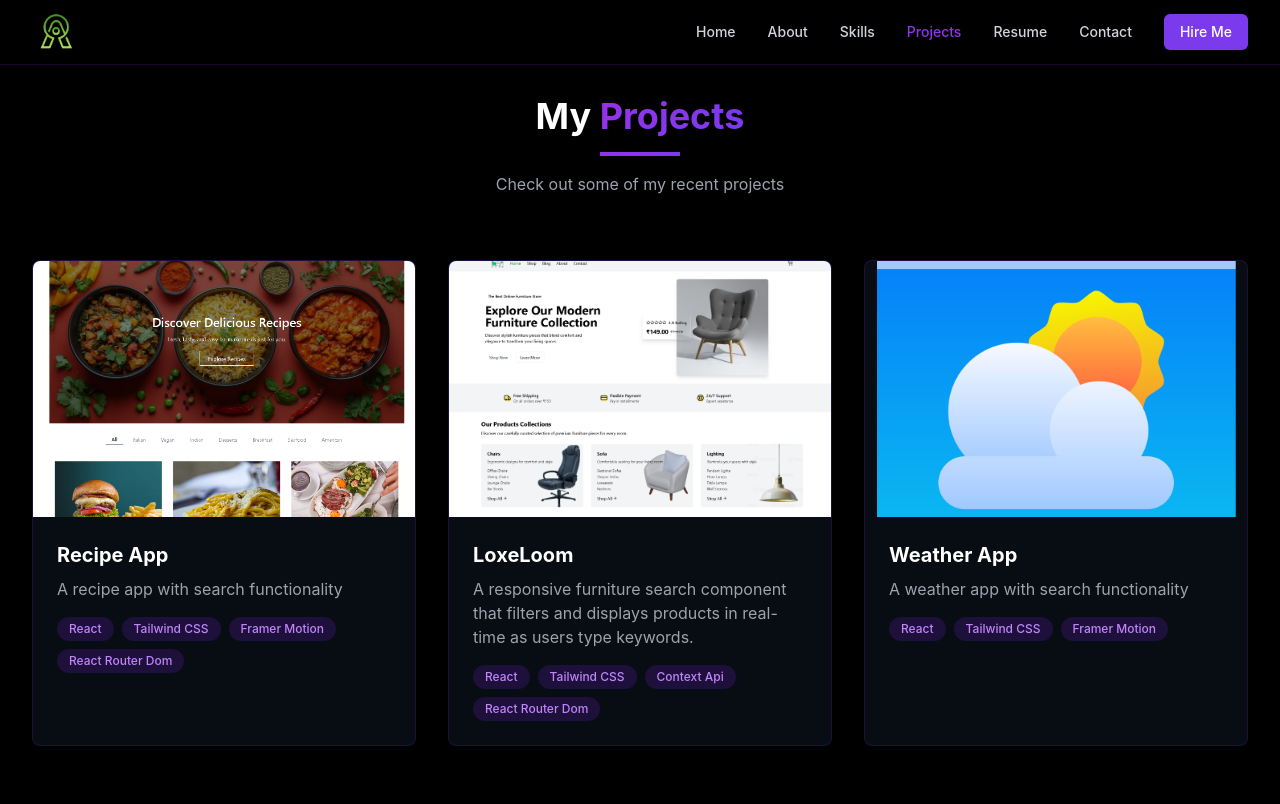
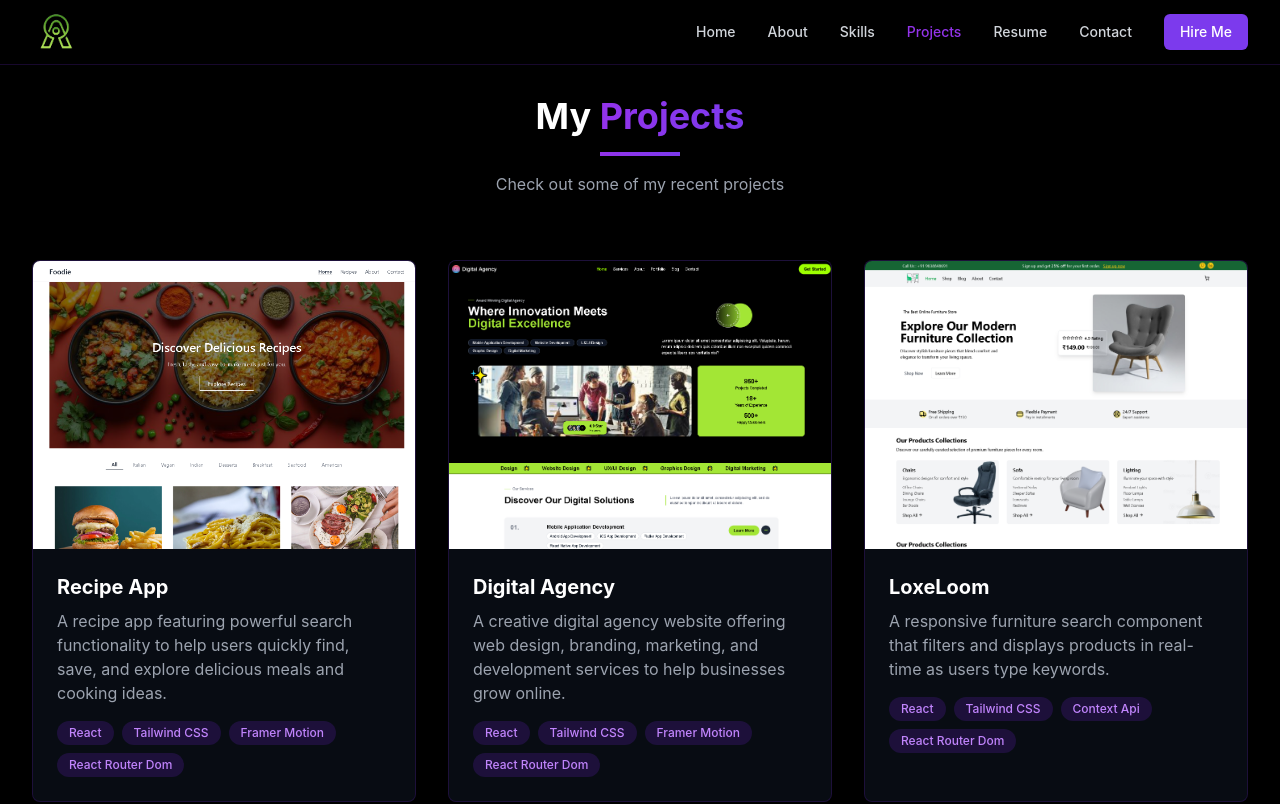
Before and after one commit to abdul9838/portfolio, a React (Vite) app: page /projects in a window 1280 px wide. Shown: the top 804 px of the page. Built offline with nearby package versions, Linux system fonts and the light colour scheme.

Commit message:
add digital agency project

```diff
--- a/src/pages/Projects.jsx
+++ b/src/pages/Projects.jsx
@@ -3,6 +3,7 @@ import { ExternalLink, Github } from "lucide-react";
 import recipie from "@/assets/recipie.png";
 import weather from "@/assets/weather.png";
 import exommerce from "@/assets/ecommerce.png";
+import agency from "@/assets/digital-agency.png";
 
 const Projects = () => {
   const projects = [
@@ -11,7 +12,8 @@ const Projects = () => {
       title: "Recipe App",
       category: "web",
       image: recipie,
-      description: "A recipe app with search functionality",
+      description:
+        "A recipe app featuring powerful search functionality to help users quickly find, save, and explore delicious meals and cooking ideas.",
       technologies: [
         "React",
         "Tailwind CSS",
@@ -20,6 +22,22 @@ const Projects = () => {
       ],
       demoLink: "https://foodie-theta-cyan.vercel.app/",
       githubLink: "https://github.com/abdul9838/foodie.git",
+    },
+    {
+      id: 4,
+      title: "Digital Agency",
+      category: "web",
+      image: agency,
+      description:
+        "A creative digital agency website offering web design, branding, marketing, and development services to help businesses grow online.",
+      technologies: [
+        "React",
+        "Tailwind CSS",
+        "Framer Motion",
+        "React Router Dom",
+      ],
+      demoLink: "https://digital-agency-one-mu.vercel.app/",
+      githubLink: "https://github.com/abdul9838/digital-agency.git",
     },
     {
       id: 3,
@@ -42,7 +60,8 @@ const Projects = () => {
       title: "Weather App",
       category: "web",
       image: weather,
-      description: "A weather app with search functionality",
+      description:
+        "A weather app with search functionality providing real-time forecasts, location-based updates, and detailed climate information for any city.",
       technologies: ["React", "Tailwind CSS", "Framer Motion"],
       demoLink: "https://abdul9838.github.io/Weather_App/",
       githubLink: "https://github.com/abdul9838/Weather_App.git",
@@ -77,7 +96,7 @@ const Projects = () => {
                 <img
                   src={project.image || "/placeholder.svg"}
                   alt={project.title}
-                  className="w-full h-64 object-cover transition-transform duration-500 group-hover:scale-110"
+                  className="w-full h-72 object-top object-cover transition-transform duration-500 group-hover:scale-110"
                 />
                 <div className="absolute  md:block inset-0 bg-gradient-to-t from-black/80 to-transparent opacity-0 group-hover:opacity-100 transition-opacity duration-300 flex items-center justify-center p-4">
                   <div className="flex absolute top-1/2 left-1/2 -translate-x-1/2 -translate-y-1/2 gap-4">
```
Also changed, not shown: src/assets/digital-agency.png (added).
